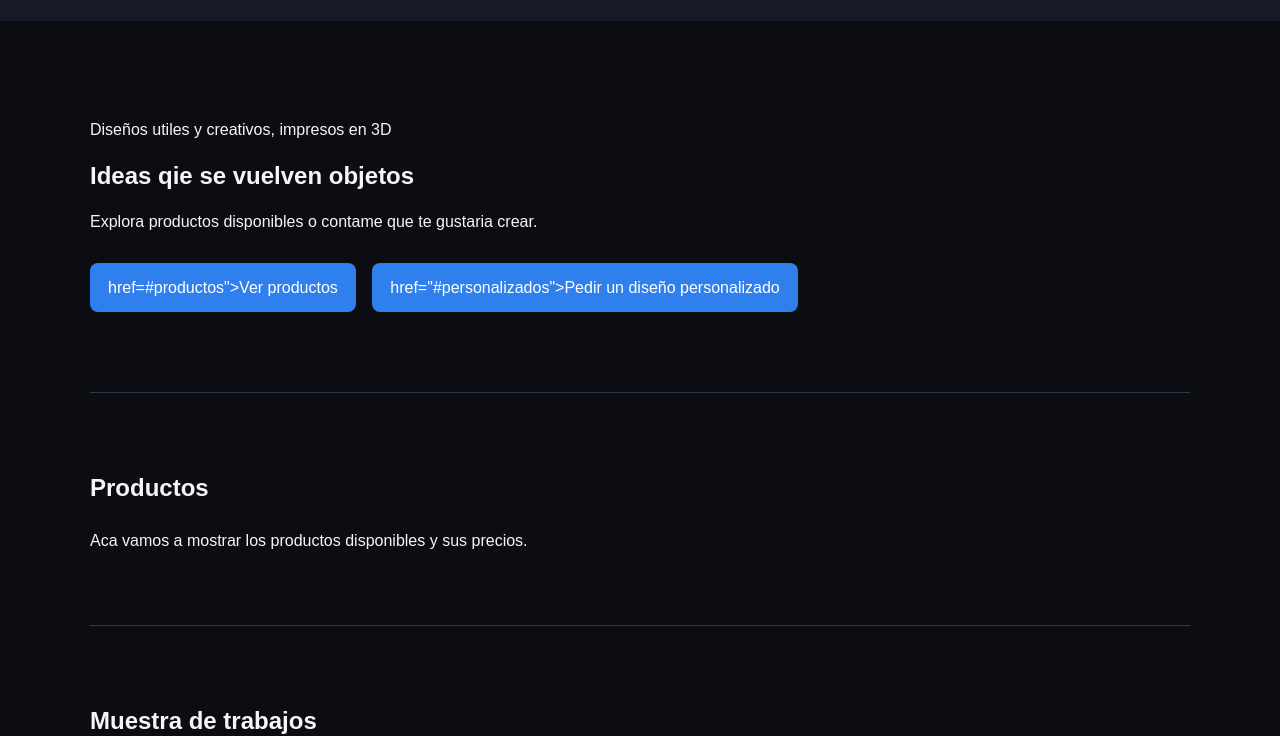
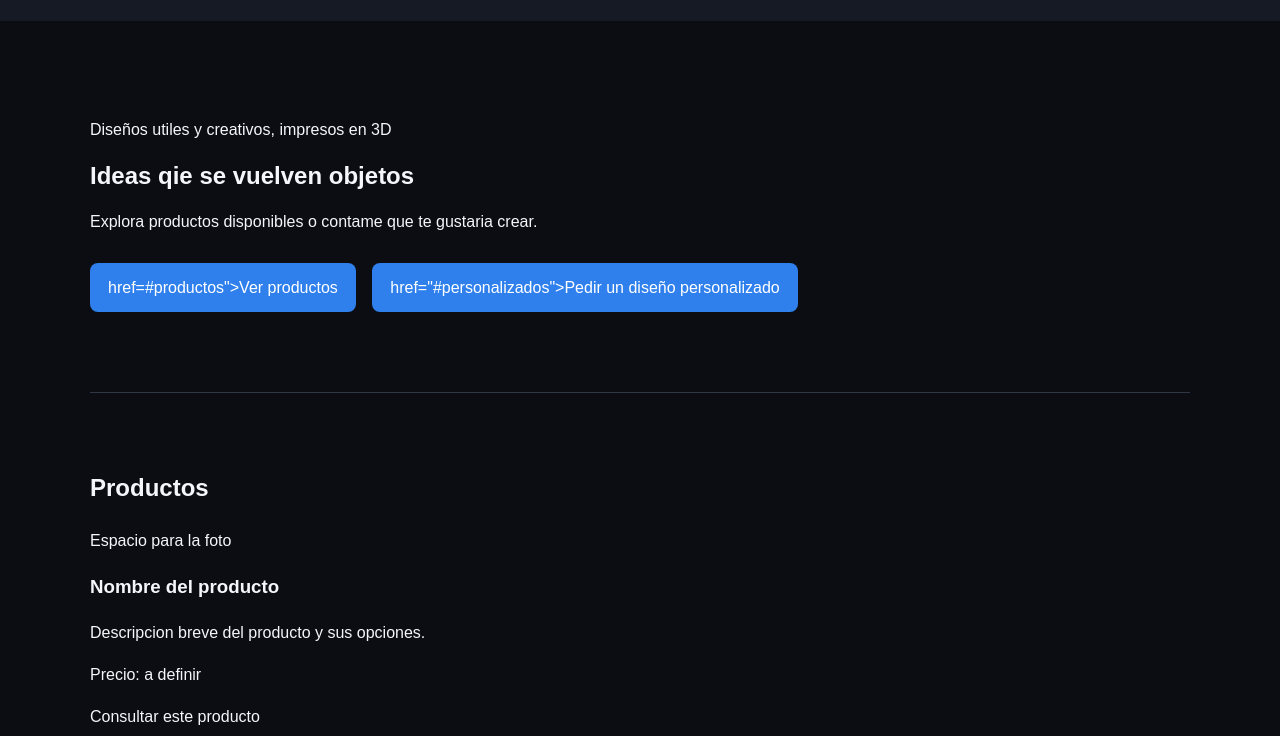
Before and after one commit to joaquin-Fuentes10/tienda-impresion-3d, a plain HTML site: page index.html in a window 1280 px wide. Shown: the part 75-811 px from the top of the page. Drawn offline with Linux system fonts and the light colour scheme.

Commit message:
Add product catalog section to index.html
Added product catalog section with a sample product layout.

```diff
--- a/index.html
+++ b/index.html
@@ -27,7 +27,15 @@
 
     <section id="productos">
       <h2>Productos</h2>
-      <p>Aca vamos a mostrar los productos disponibles y sus precios.</p>
+      <div class="catalogo">
+        <article class="tarjeta-producto">
+          <div class="imagen-producto">Espacio para la foto</div>
+          <h3>Nombre del producto</h3>
+          <p>Descripcion breve del producto y sus opciones.</p>
+          <p class="precio">Precio: a definir</p>
+          <a href="#personalizados">Consultar este producto</a>
+        </article>
+      </div>
     </section>
 
     <section id="muestras">
```
